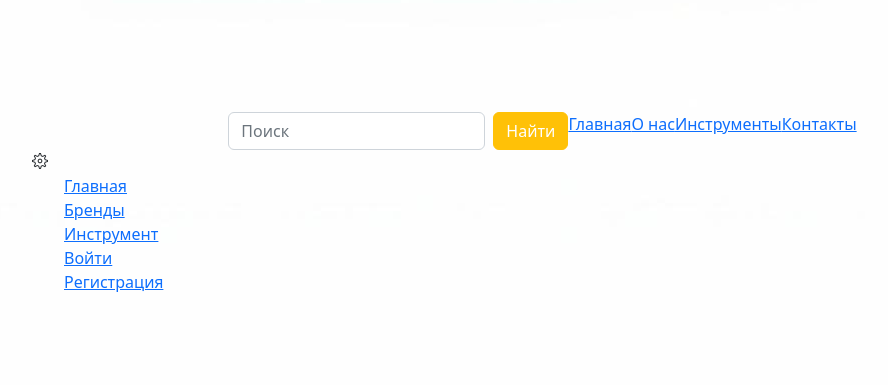
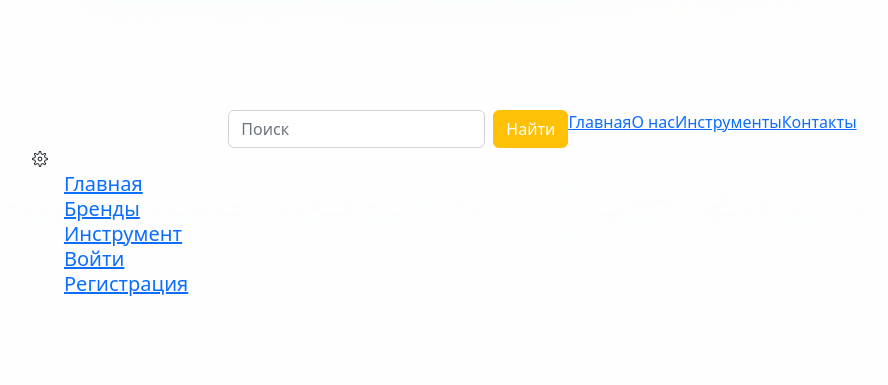
Before and after one commit to oleg425top/FinalyProject425, a Django app: page /cart/user_cart/ in a window 1280 px wide. Shown: the part 557-942 px from the top of the page, without its empty margins (145-1033 px from the left). Run offline with Django 5.2, Linux system fonts and the light colour scheme; parts of the project's set-up code (start-up, migrations or seed data) failed here and were passed over; some libraries are stand-ins or nearby versions.

Commit message:
Увеличил текст в выпадающем меню сайта

```diff
--- a/users/templates/users/base.html
+++ b/users/templates/users/base.html
@@ -101,23 +101,24 @@
                   <ul class="user-menu">
                     <ul class="list-unstyled">
                       {% if user.is_superuser %}
-                      <li><a href="/admin">Админка</a></li>
+                      <li><a href="/admin" class="h5">Админка</a></li>
                       {% endif %}
-                      <li><a href="{% url 'users:index' %}">Главная</a></li>
-                      <li><a href="{% url 'shop:catalog' %}">Бренды</a></li>
-                      <li><a href="{% url 'shop:tools' %}">Инструмент</a></li>
+                      <li><a href="{% url 'users:index' %}" class="h5">Главная</a></li>
+                      <li><a href="{% url 'shop:catalog' %}" class="h5">Бренды</a></li>
+                      <li><a href="{% url 'shop:tools' %}" class="h5">Инструмент</a></li>
                       <li><a href="блог.html"></a></li>
                         {% if user.is_authenticated %}
-                        <li><a href="{% url 'users:profile' %}">Профиль</a></li>
+                      <li><a href="{% url 'users:profile' %}" class="h5">Профиль</a></li>
                       <li>
                         <form method="post" action="{% url 'users:logout' %}" >
                           {% csrf_token %}
-                          <a href="#" onclick="event.preventDefault(); this.closest('form').submit();">Выход</a>
+                          <a href="#" onclick="event.preventDefault(); this.closest('form').submit();"
+                             class="h5">Выход</a>
                         </form>
                       </li>
                           {% else %}
-                          <li><a href="{% url 'users:login' %}">Войти</a></li>
-                          <li><a href="{% url 'users:register' %}">Регистрация</a></li>
+                      <li><a href="{% url 'users:login' %}" class="h5">Войти</a></li>
+                      <li><a href="{% url 'users:register' %}" class="h5">Регистрация</a></li>
                           {% endif %}
                       </ul>
                   </ul>
```
